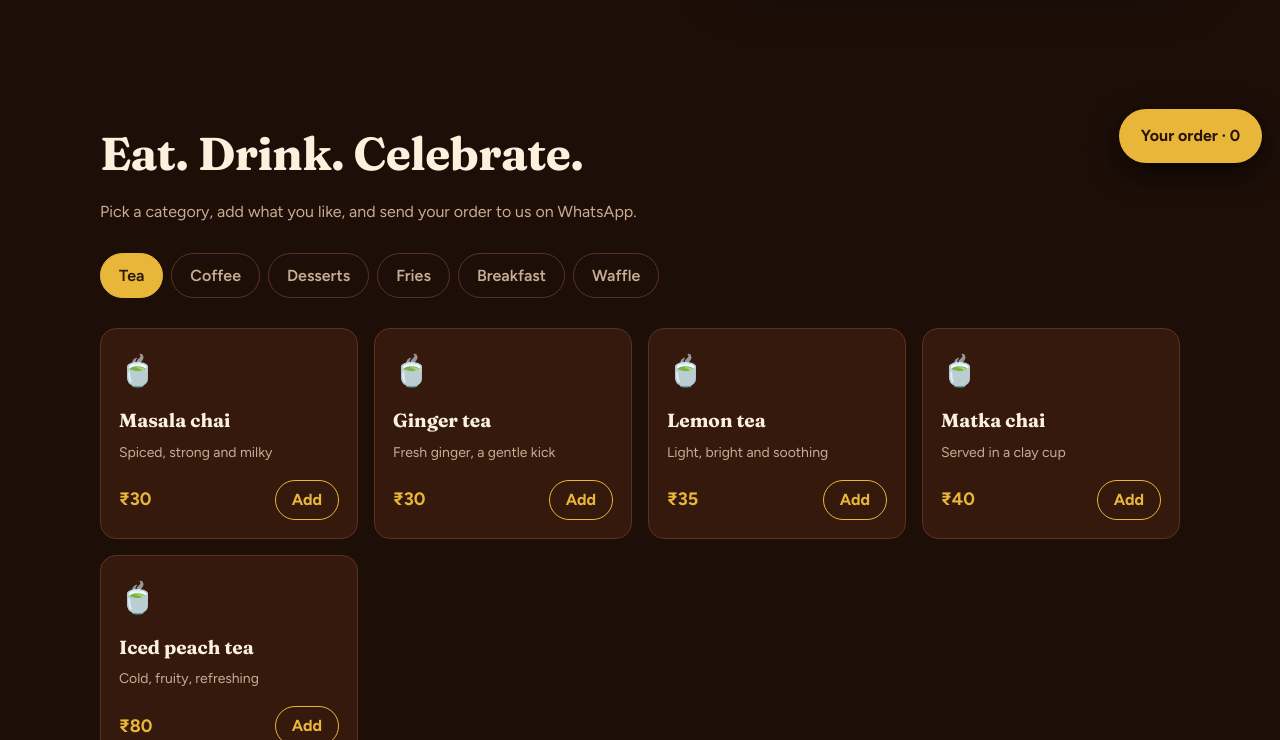
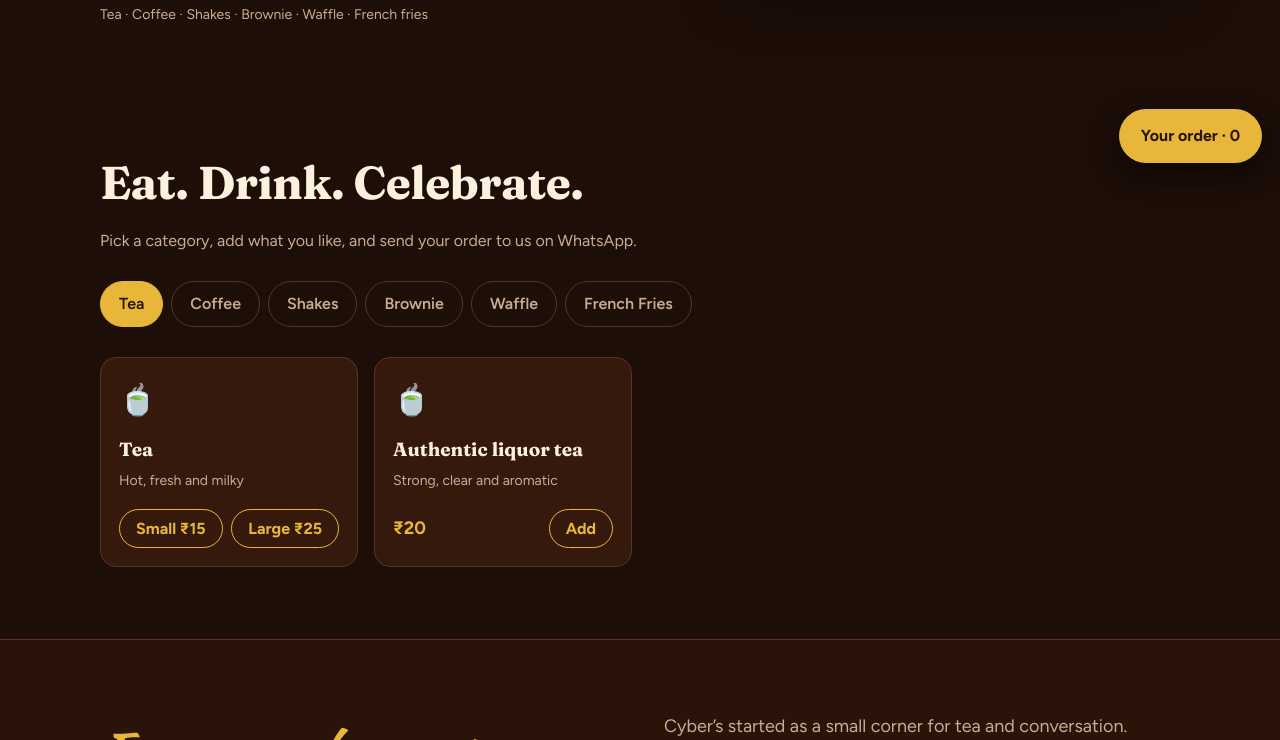
Before and after one commit to Arabinda942/Cyber-s-Tea-Point, a plain HTML site: page index.html in a window 1280 px wide. Shown: the part 619-1359 px from the top of the page. Drawn offline with Linux system fonts and the light colour scheme.

Commit message:
Update index.html

```diff
--- a/index.html
+++ b/index.html
@@ -56,7 +56,7 @@ h2.title{font-family:'Fraunces',serif;font-size:clamp(30px,4vw,46px);margin:0 0
 .item .ic{font-size:30px}
 .item h3{margin:4px 0 0;font-family:'Fraunces',serif;font-size:19px}
 .item p{margin:0;color:var(--muted);font-size:14px;flex:1}
-.row{display:flex;align-items:center;justify-content:space-between;margin-top:10px}
+.row{display:flex;align-items:center;justify-content:space-between;gap:8px;flex-wrap:wrap;margin-top:10px}
 .price{font-weight:700;color:var(--gold);font-size:18px}
 .add{background:transparent;border:1px solid var(--gold);color:var(--gold);border-radius:99px;padding:6px 16px;font-weight:700}
 .add:hover{background:var(--gold);color:#2a1409}
@@ -106,9 +106,9 @@ aside h3{font-family:'Fraunces',serif;font-size:24px;margin:0}
   <div>
     <span class="tag">Celebrating 16 years with a new look</span>
     <h1>Cyber’s Tea Point<em>A little sweetness in life…</em></h1>
-    <p class="lead">Fresh tea and coffee, warm waffles, desserts and crispy fries, made to order and served with a smile.</p>
+    <p class="lead">Fresh tea and coffee, thick shakes, brownies, waffles with chocolate and crispy French fries, made to order and served with a smile.</p>
     <div class="cta"><a class="btn" href="#menu">See the menu</a><button class="btn ghost" id="open2">Start an order</button></div>
-    <div class="cats">Tea · Coffee · Desserts · Fries · Breakfast · Waffle</div>
+    <div class="cats">Tea · Coffee · Shakes · Brownie · Waffle · French fries</div>
   </div>
   <div class="bday">
     <div class="crown" aria-hidden="true">👑</div>
@@ -155,25 +155,29 @@ aside h3{font-family:'Fraunces',serif;font-size:24px;margin:0}
 <div class="toast" id="toast" role="status"></div>
 
 <script>
+const W=(n,h,f,d)=>[n,d||"Half or full portion, made fresh to order",[["Half",h],["Full",f]]];
 const MENU={
- "Tea":{i:"🍵",d:[["Masala chai","Spiced, strong and milky",30],["Ginger tea","Fresh ginger, a gentle kick",30],["Lemon tea","Light, bright and soothing",35],["Matka chai","Served in a clay cup",40],["Iced peach tea","Cold, fruity, refreshing",80]]},
- "Coffee":{i:"☕",d:[["Hot coffee","Classic, frothy and smooth",50],["Cold coffee","Thick, chilled and creamy",90],["Cappuccino","Espresso with silky foam",100],["Hazelnut latte","Nutty and mellow",120],["Mocha","Coffee meets chocolate",130]]},
- "Desserts":{i:"🍰",d:[["Fudgy brownie","Dense, dark and gooey",90],["Chocolate pastry","Soft layers, rich cream",80],["Choco lava cake","Molten centre, served warm",110],["Brownie sundae","Brownie, ice cream, fudge",150]]},
- "Fries":{i:"🍟",d:[["Salted fries","Golden and crisp",90],["Peri peri fries","Spicy and tangy",110],["Cheesy fries","Hot cheese sauce on top",130],["Loaded fries","Cheese, sauces and herbs",160]]},
- "Breakfast":{i:"🥪",d:[["Bun maska","Soft bun, fresh butter",50],["Omelette toast","Two eggs, buttered toast",70],["Veg grilled sandwich","Toasted with fresh veggies",90],["Egg sandwich","Soft egg, green chutney",80],["Masala maggi","Quick, hot and spicy",70]]},
- "Waffle":{i:"🧇",d:[["Honey butter waffle","Crisp outside, soft inside",110],["Classic choco waffle","Chocolate sauce and chips",120],["Hazelnut spread waffle","Loaded with spread",150],["Waffle sundae","Waffle, ice cream, syrup",170]]}
+ "Tea":{i:"🍵",d:[["Tea","Hot, fresh and milky",[["Small",15],["Large",25]]],["Authentic liquor tea","Strong, clear and aromatic",20]]},
+ "Coffee":{i:"☕",d:[["Coffee","Hot and frothy",40],["Cold coffee","Thick, chilled and creamy",100]]},
+ "Shakes":{i:"🥤",d:[["Vanilla shake","Smooth and creamy",100],["Strawberry shake","Sweet and fruity",100],["Chocolate shake","Rich and chocolatey",100],["Oreo shake","Crunchy Oreo blended in",120]]},
+ "Brownie":{i:"🍫",d:[["Brownie with ice cream","Warm brownie, ice cream and chocolate sauce",99]]},
+ "Waffle":{i:"🧇",d:[W("Brownie waffle with ice cream",99,199),W("Red velvet waffle",99,199),W("Butter waffle",49,99),W("Nutella waffle",129,249),W("Crispy waffle",99,190),W("Dark chocolate waffle",99,199),W("White chocolate waffle",99,199),W("Milk chocolate waffle",99,199),W("Triple chocolate waffle",129,249),W("Double chocolate waffle",99,199)]},
+ "French Fries":{i:"🍟",d:[["French fries","Hot, golden and crisp, with ketchup",59]]}
 };
 const $=s=>document.querySelector(s);
 const cart={};let cur="Tea";
 const tabs=$("#tabs"),grid=$("#grid");
 Object.keys(MENU).forEach(k=>{const b=document.createElement("button");b.className="tab";b.role="tab";b.textContent=k;b.onclick=()=>{cur=k;draw()};tabs.append(b)});
+function add(n,p){cart[n]=cart[n]||{p,q:0};cart[n].q++;render();toast(n+" added")}
 function draw(){
   [...tabs.children].forEach(b=>b.setAttribute("aria-selected",b.textContent===cur));
   grid.innerHTML="";
   MENU[cur].d.forEach(([n,t,p])=>{
     const a=document.createElement("article");a.className="item";
-    a.innerHTML=`<div class="ic" aria-hidden="true">${MENU[cur].i}</div><h3>${n}</h3><p>${t}</p><div class="row"><span class="price">₹${p}</span><button class="add" aria-label="Add ${n}">Add</button></div>`;
-    a.querySelector(".add").onclick=()=>{cart[n]=cart[n]||{p,q:0};cart[n].q++;render();toast(n+" added")};
+    a.innerHTML=`<div class="ic" aria-hidden="true">${MENU[cur].i}</div><h3>${n}</h3><p>${t}</p><div class="row"></div>`;
+    const r=a.querySelector(".row");
+    if(Array.isArray(p)){p.forEach(([l,v])=>{const b=document.createElement("button");b.className="add";b.innerHTML=`${l} ₹${v}`;b.setAttribute("aria-label","Add "+n+", "+l);b.onclick=()=>add(n+" ("+l+")",v);r.append(b)})}
+    else{r.innerHTML=`<span class="price">₹${p}</span>`;const b=document.createElement("button");b.className="add";b.textContent="Add";b.setAttribute("aria-label","Add "+n);b.onclick=()=>add(n,p);r.append(b)}
     grid.append(a);
   });
 }
```
